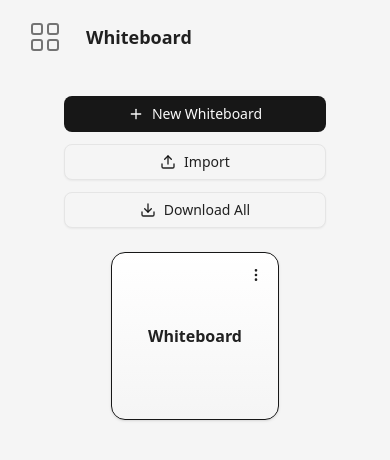
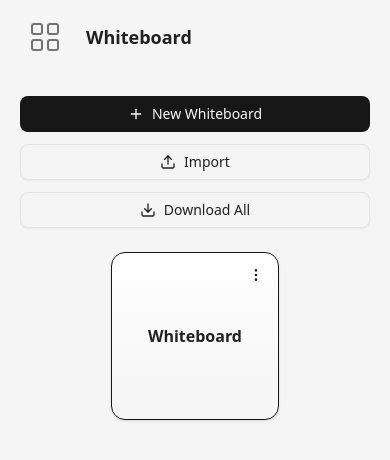
Before and after one commit to KennyStanleyJr/whiteboard-app, a React (Vite) app: page / in a window 390 px wide. Both pictures are taken after a click on the button 45 px from the left and 37 px from the top of the page. Shown: the top 460 px of the page. Built offline with nearby package versions, Linux system fonts and the light colour scheme.

Commit message:
Update App component styling for improved layout responsiveness
- Adjusted padding classes in the App component to enhance layout on different screen sizes.
- Ensured consistent spacing and alignment for a better user experience across devices.

```diff
--- a/src/App.tsx
+++ b/src/App.tsx
@@ -532,7 +532,7 @@ function App(): JSX.Element {
       <WhiteboardCanvas boardId={currentBoardId} />
       <main
         className={cn(
-          "app-overlay flex flex-col justify-start items-center md:items-start p-16 pt-16 pb-6 box-border bg-background overflow-visible",
+          "app-overlay flex flex-col justify-start items-center md:items-start px-5 md:px-20 pt-16 pb-6 box-border bg-background overflow-visible",
           "opacity-0 pointer-events-none invisible",
           view === "manage" && "opacity-100 pointer-events-auto visible"
         )}
```
